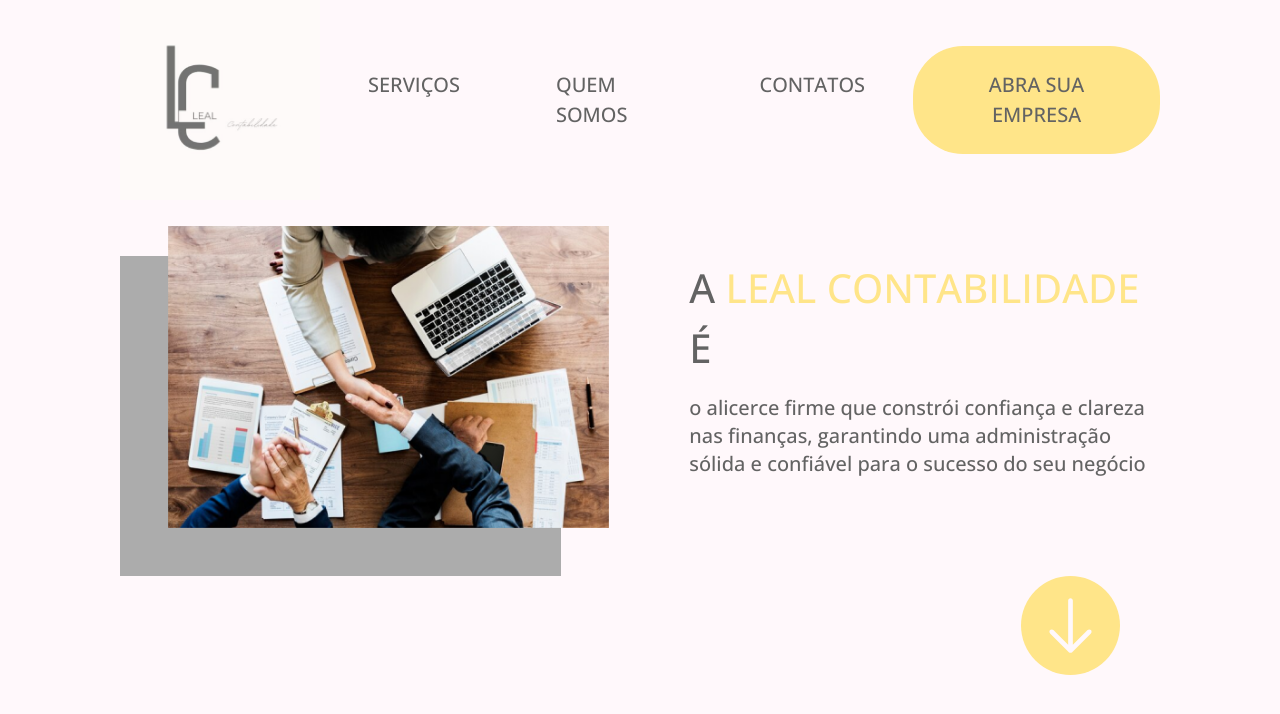
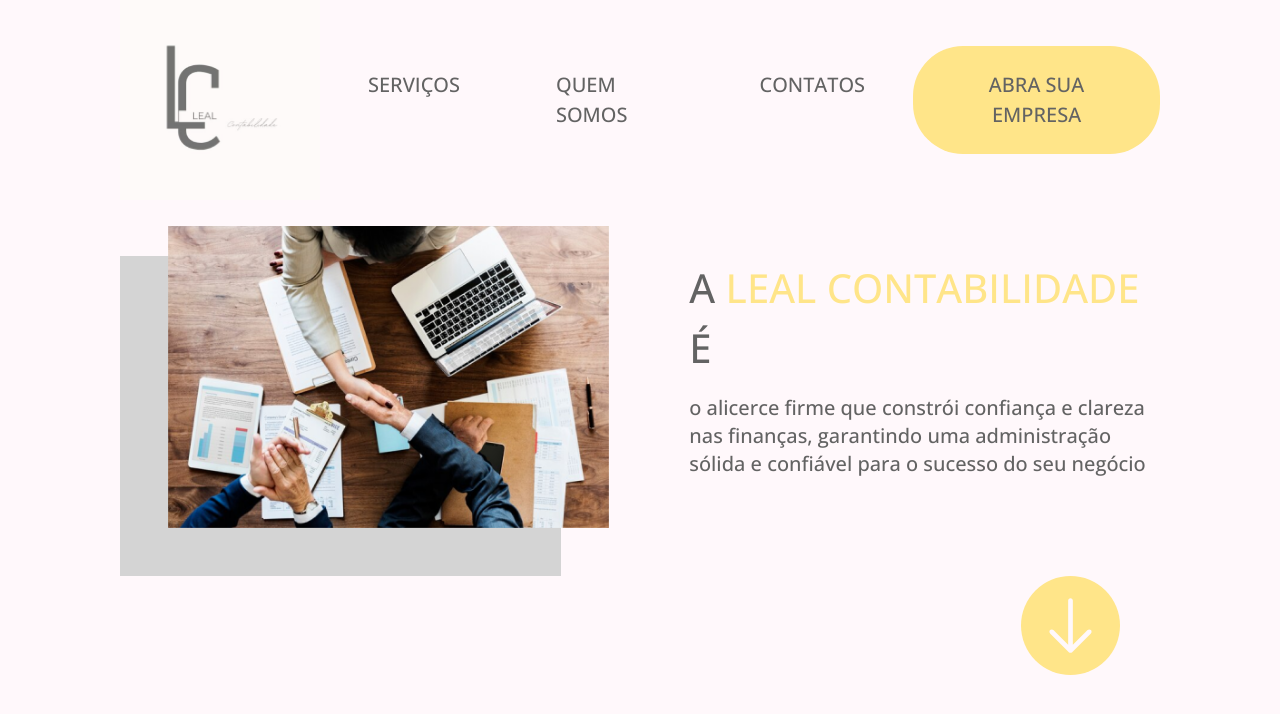
Before and after one commit to Nyir0/contabilidade, a React (Create React App) app: page / in a window 1280 px wide. Shown: the top 714 px of the page. Built offline with nearby package versions, Linux system fonts and the light colour scheme.

Commit message:
style:ajuste de css

```diff
--- a/src/components/Header.css
+++ b/src/components/Header.css
@@ -30,9 +30,12 @@ header button{
     font-size: 20px;
 }
 
-#btn-page-down:hover{
+#btn-page-down{
     cursor:pointer;
     transition: background-color 0.35s linear;
+}
+
+#btn-page-down:hover{
     background-color: #ffd84b;
 }
 
--- a/src/index.css
+++ b/src/index.css
@@ -10,7 +10,7 @@
 :root{
   --yellow-base:#ffe589;
   --black-base:#636363;
-  --black-light: #acacac;
+  --black-light: #d4d4d4;
 }
 
 * {
```
